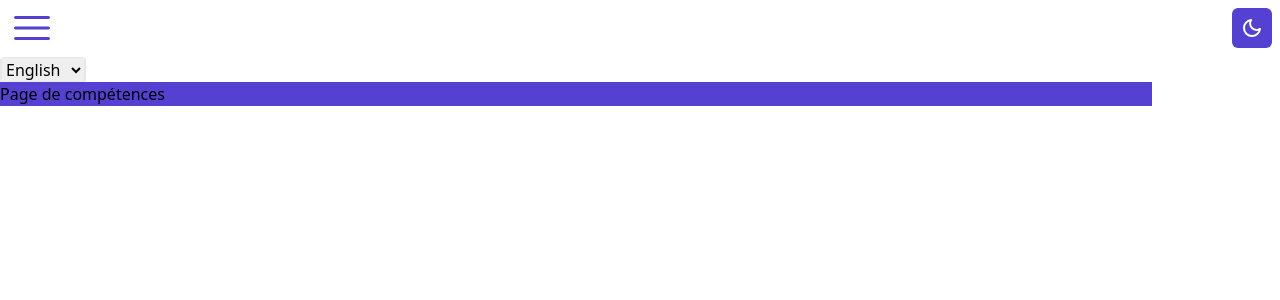
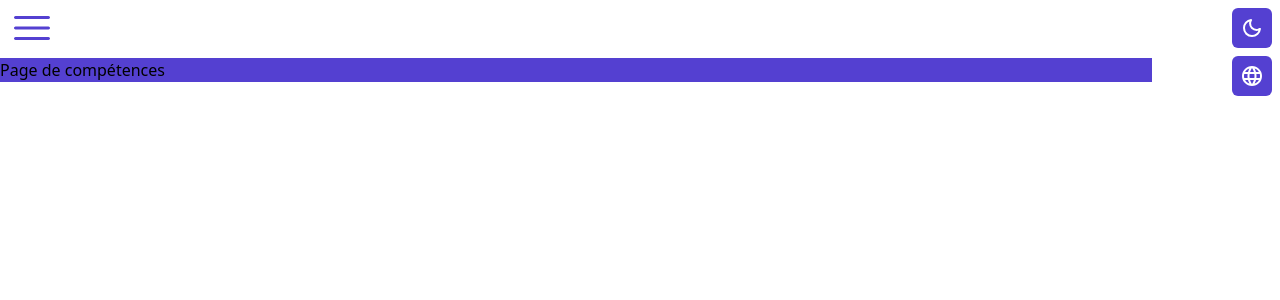
Before and after one commit to robinPoncon/portfolio2024, a Next.js app: page /en/skills in a window 1280 px wide. Shown: the top 300 px of the page. Built offline with nearby package versions, Linux system fonts and the light colour scheme.

Commit message:
integration icone for change language + change dark mode color

```diff
--- a/src/components/LocaleSwitcher/LocaleSwitcher.tsx
+++ b/src/components/LocaleSwitcher/LocaleSwitcher.tsx
@@ -1,17 +1,18 @@
 "use client";
 
 import { useLocale } from "next-intl";
+import Image from "next/image";
 import { usePathname, useRouter } from "next/navigation";
-import { ChangeEvent, useTransition } from "react";
+import { useState, useTransition } from "react";
 
 const LocaleSwitcher = () => {
 	const [isPending, startTransition] = useTransition();
+	const [isOpenBtn, setIsOpenBtn] = useState(false);
 	const router = useRouter();
 	const localeActive = useLocale();
 	const pathname = usePathname();
 
-	const onSelectChange = (e: ChangeEvent<HTMLSelectElement>) => {
-		const nextLocale = e.target.value;
+	const changeLanguage = (nextLocale: string) => {
 		const newPathname = pathname.replace(localeActive, nextLocale);
 		startTransition(() => {
 			router.replace(newPathname);
@@ -19,17 +20,26 @@ const LocaleSwitcher = () => {
 	};
 
 	return (
-		<label className="border-2 rounded">
-			<p className="sr-only">change language</p>
-			<select
-				defaultValue={localeActive}
-				onChange={onSelectChange}
-				disabled={isPending}
-			>
-				<option value="en">English</option>
-				<option value="fr">Français</option>
-			</select>
-		</label>
+		<button
+			onClick={() => setIsOpenBtn(!isOpenBtn)}
+			disabled={isPending}
+			className="bg-customViolet absolute rounded-md px-2 py-2 m-2 w-fit right-0 top-12 flex flex-col gap-2"
+		>
+			<Image
+				alt="icon language selection"
+				src="/icons/language_icon.svg"
+				width={24}
+				height={24}
+			/>
+			{isOpenBtn ? (
+				<p
+					className="font-bold text-white"
+					onClick={() => changeLanguage(localeActive === "fr" ? "en" : "fr")}
+				>
+					{localeActive === "fr" ? "EN" : "FR"}
+				</p>
+			) : null}
+		</button>
 	);
 };
 
--- a/tailwind.config.ts
+++ b/tailwind.config.ts
@@ -10,7 +10,7 @@ const config: Config = {
 	theme: {
 		extend: {
 			backgroundColor: {
-				darkBg: "#0a071d",
+				darkBg: "#121212",
 				customViolet: "#5440d1",
 				customVioletLighter: "#988ce3"
 			},
@@ -18,6 +18,13 @@ const config: Config = {
 				customPink: "#A332A2",
 				customViolet: "#5440d1"
 			}
+		},
+		screens: {
+			sm: "576px",
+			md: "768px",
+			lg: "1024px",
+			xl: "1280px",
+			"2xl": "1536px"
 		}
 	},
 	plugins: []
```
Also changed, not shown: public/icons/language_icon.svg (added).
